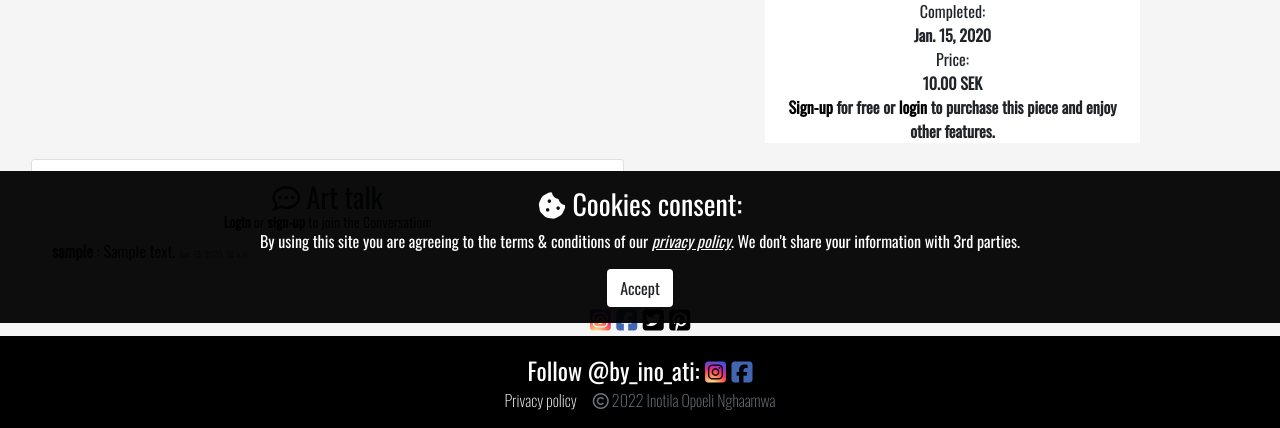
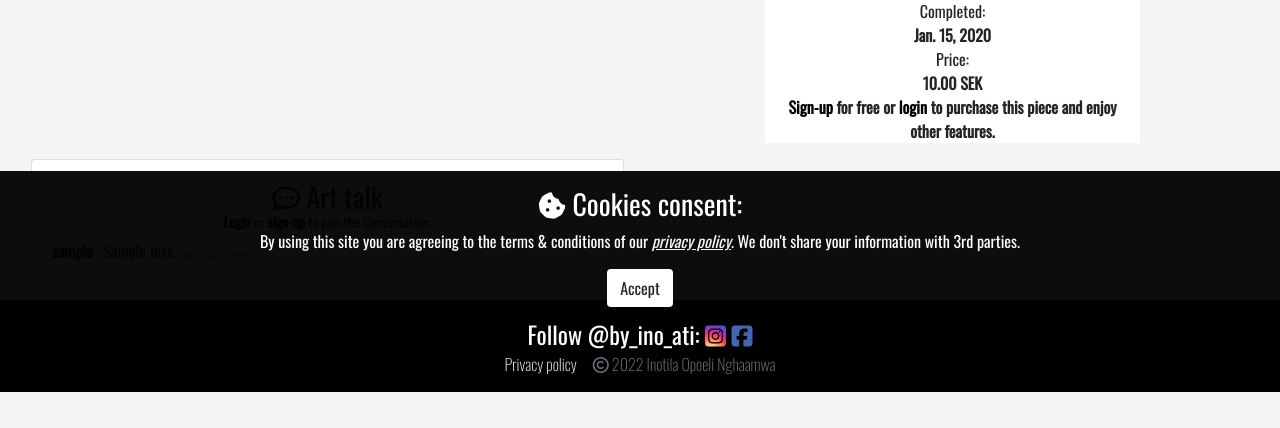
Before and after one commit to Inotila/by_ino_ati.1.0, a Django app: page /art/title/1/ in a window 1280 px wide. Shown: the part 477-905 px from the top of the page. After the commit the page ends 869 px from the top, so only its background shows below. Run offline with Django 3.2, Linux system fonts and the light colour scheme; tables that the repository leaves empty hold one stand-in row (values such as "Sample post"); some libraries are stand-ins or nearby versions; some web fonts are replaced.

Commit message:
Add style and js to share overlay to implement open and close function

```diff
--- a/art/static/details/js/details.js
+++ b/art/static/details/js/details.js
@@ -1,3 +1,5 @@
+// full image view
+
 const overlay = document.getElementById("full-img-overlay");
 overlay.style.visibility = 'hidden'
 
@@ -15,3 +17,18 @@ document.getElementById("close-full-img-icon").addEventListener("click", functio
     event.preventDefault();
      overlay.style.visibility = 'visible';
   });
+
+  // share button
+
+  const shareOverlay = document.getElementById("share-div-overlay");
+  shareOverlay.style.visibility = 'hidden'
+
+  document.getElementById("share-btn").addEventListener("click", function(event){
+    event.preventDefault();
+    shareOverlay.style.visibility = 'visible';
+  });
+
+  document.getElementById("close-share-div-icon").addEventListener("click", function(event){
+    event.preventDefault();
+    shareOverlay.style.visibility = 'hidden';
+  });
--- a/art/templates/art/details.html
+++ b/art/templates/art/details.html
@@ -161,6 +161,7 @@
             </div>
         </div>
     </div>
+    <!-- full image overlay -->
     <div id="full-img-overlay">
         <a href="#" class="override-a-defualt d-flex flex-column align-items-end mr-3 mt-3">
             <i class="fas fa-times small" id="close-full-img-icon"></i>
@@ -168,7 +169,9 @@
         <img id="full-img" class="rounded mx-auto d-block" src="{{ details.art_image.url }}"
             alt="a picture of art work by artist inotila nghaamwa">
     </div>
+    <!-- share div overlay -->
     <div id="share-div-overlay">
+        <p class="text-center">Share to:</p>
         <p class="m-0 text-center social-media">
             <a href="#" target="_blank" rel="noopener"><i class="fab fa-instagram-square ms-3" id="insta"
                     aria-label="A link to instagram"></i></a>
@@ -176,6 +179,9 @@
                     aria-label="A link to facebook"></i></a>
             <a href="#" rel="noopener"><i class="fab fa-twitter-square"  aria-label="A link to twitter"></i></a>
             <a href="#" rel="noopener"><i class="fab fa-pinterest-square"  aria-label="A link to pinterest"></i></a>
+            <a href="#" class="override-a-defualt">
+                <i class="fas fa-times small" id="close-share-div-icon"></i>
+            </a>
         </p>
     </div>
 </div>
--- a/static/css/style.css
+++ b/static/css/style.css
@@ -446,6 +446,18 @@ background-color: rgb(219, 217, 217, .12);
     z-index: 9999;
 }
 
+#share-div-overlay{
+    margin: 0;
+    position: fixed;
+    top: 50%;
+    -ms-transform: translateY(-50%);
+    transform: translateY(-50%);
+    width: 100%;
+    background: rgba(87, 96, 97, 0.75);
+    z-index: 9999;
+    padding: 2rem;
+}
+
 #full-img{
     max-height: 100%;
     max-width:100%;
```
